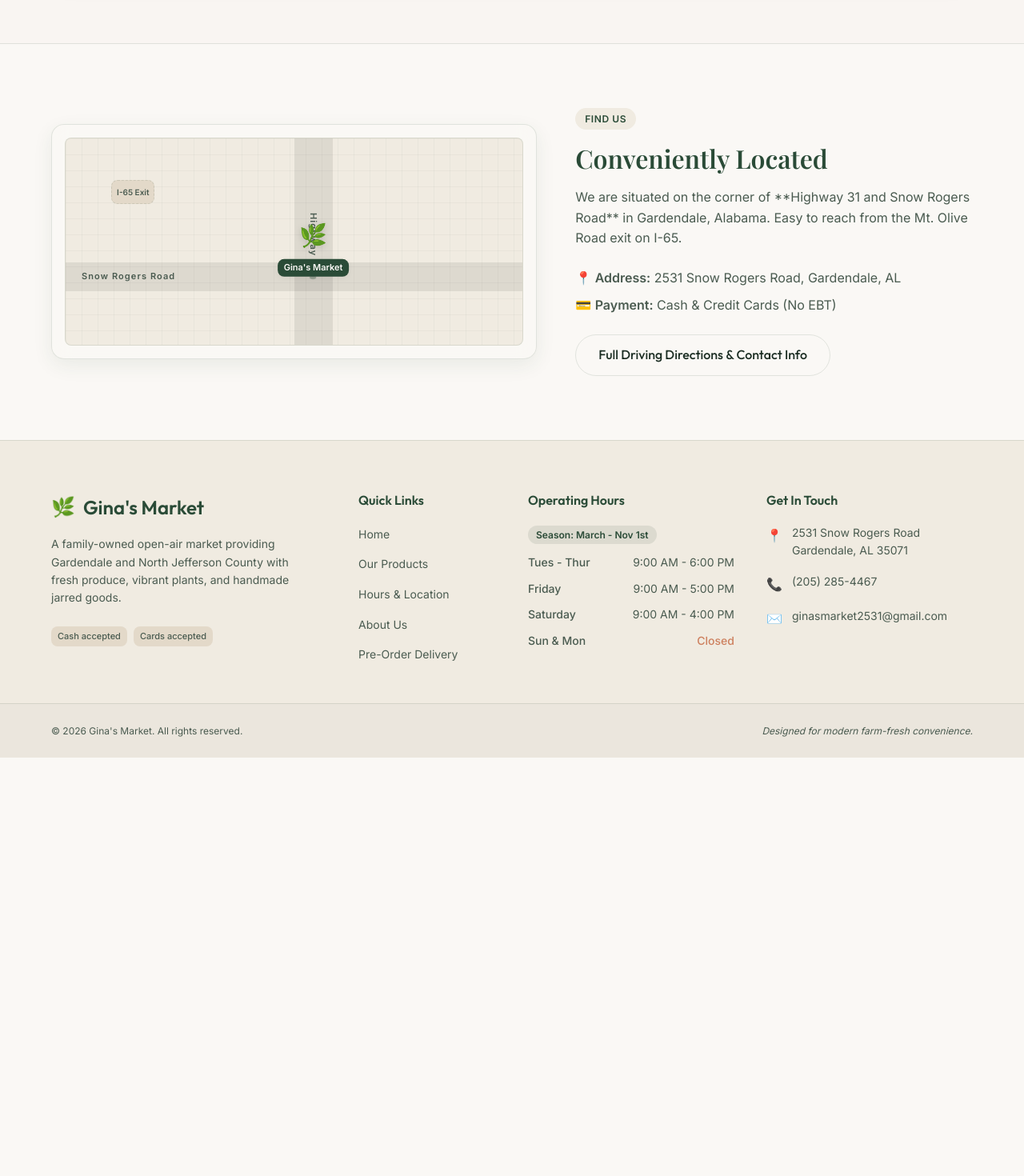
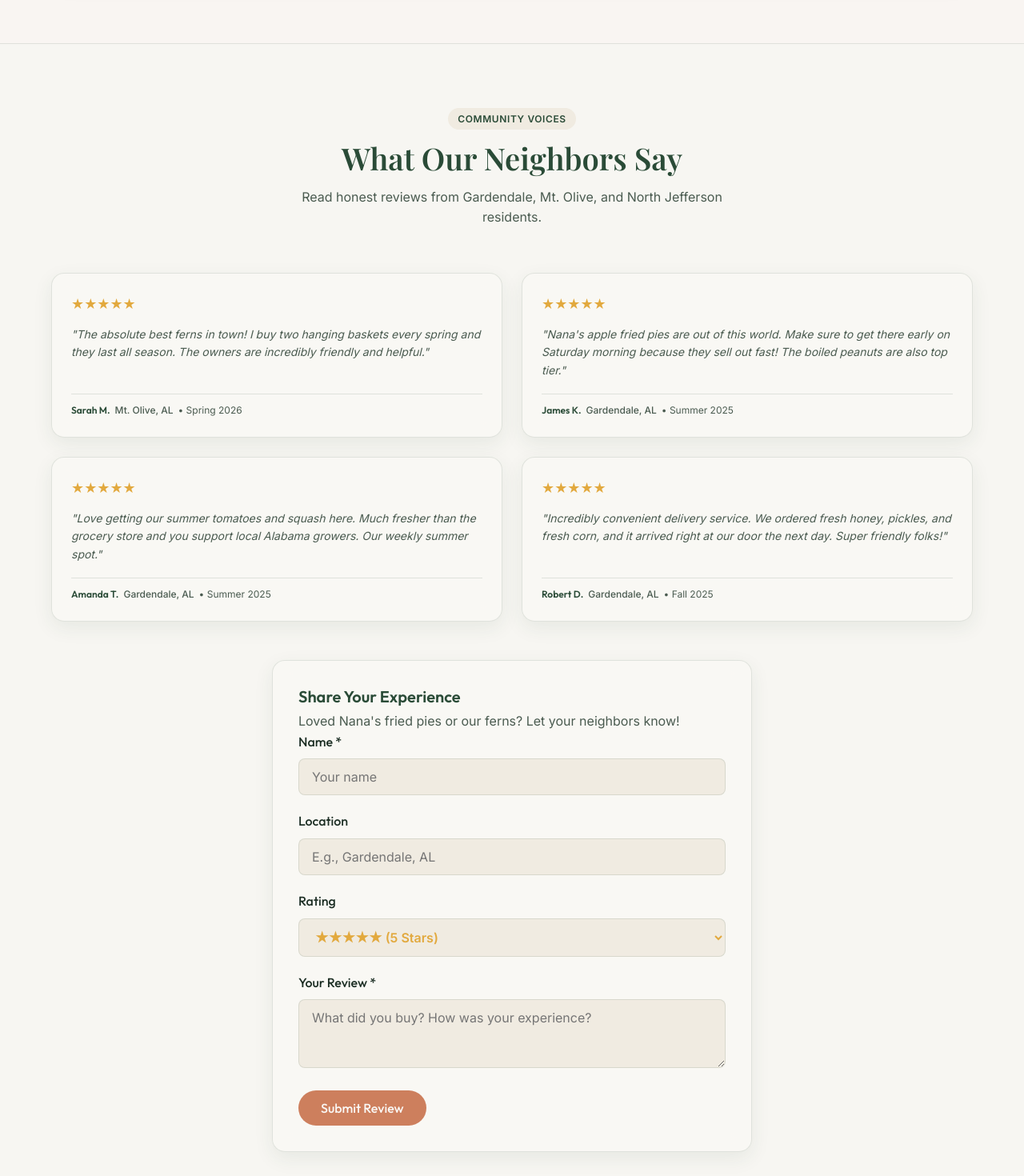
Before and after one commit to Nyxzyy/Gina-market, a Vue app: page / in a window 1280 px wide. Shown: the part 2720-4190 px from the top of the page at 80% size. Before the commit the page ends 3667 px from the top, so only its background shows below. Built offline with nearby package versions, Linux system fonts and the light colour scheme; a web font is replaced by a local one.

Commit message:
feat: embed real google maps and add customer reviews section

```diff
--- a/src/views/ContactView.vue
+++ b/src/views/ContactView.vue
@@ -99,18 +99,18 @@ const resetForm = () => {
 
         <!-- Map & Contact Form -->
         <div class="interactive-column">
-          <!-- Illustrative Map Block -->
+          <!-- Real Google Map Embed -->
           <div class="map-card glass-card">
-            <div class="mock-map">
-              <div class="map-grid-lines"></div>
-              <div class="highway-hwy31">Highway 31</div>
-              <div class="road-snowrogers">Snow Rogers Road</div>
-              <div class="highway-i65">I-65 Exit</div>
-              <div class="map-pin">
-                <span class="pin-dot">🌿</span>
-                <span class="pin-pulse"></span>
-                <div class="pin-tooltip">Gina's Market</div>
-              </div>
+            <div class="map-iframe-container">
+              <iframe
+                width="100%"
+                height="280"
+                style="border:0;"
+                loading="lazy"
+                allowfullscreen
+                referrerpolicy="no-referrer-when-downgrade"
+                src="https://maps.google.com/maps?q=2531%20Snow%20Rogers%20Road,%20Gardendale,%20AL%2035071&t=&z=15&ie=UTF8&iwloc=&output=embed"
+              ></iframe>
             </div>
             <a href="https://maps.google.com/?q=2531+Snow+Rogers+Road,+Gardendale,+AL+35071" target="_blank" rel="noopener noreferrer" class="btn btn-secondary w-full" id="btn-contact-external-map">
               Open in Google Maps
@@ -336,121 +336,17 @@ const resetForm = () => {
   gap: 16px;
 }
 
-.mock-map {
-  background-color: var(--color-bg-secondary);
-  height: 240px;
+.map-iframe-container {
+  width: 100%;
+  height: 280px;
   border-radius: var(--radius-sm);
-  position: relative;
   overflow: hidden;
   border: 1px solid var(--color-border);
-}
-
-.map-grid-lines {
-  position: absolute;
-  top: 0;
-  left: 0;
-  width: 100%;
-  height: 100%;
-  background-image:
-    linear-gradient(rgba(0,0,0,0.03) 1px, transparent 1px),
-    linear-gradient(90deg, rgba(0,0,0,0.03) 1px, transparent 1px);
-  background-size: 20px 20px;
-}
-
-.highway-hwy31 {
-  position: absolute;
-  left: 50%;
-  top: 0;
-  bottom: 0;
-  width: 48px;
-  background-color: rgba(0,0,0,0.08);
-  display: flex;
-  align-items: center;
-  justify-content: center;
-  writing-mode: vertical-rl;
-  font-size: 11px;
-  font-weight: 600;
-  letter-spacing: 0.1em;
-  color: var(--color-text-secondary);
-}
-
-.road-snowrogers {
-  position: absolute;
-  top: 60%;
-  left: 0;
-  right: 0;
-  height: 36px;
-  background-color: rgba(0,0,0,0.08);
-  display: flex;
-  align-items: center;
-  padding-left: 20px;
-  font-size: 11px;
-  font-weight: 600;
-  letter-spacing: 0.1em;
-  color: var(--color-text-secondary);
-}
-
-.highway-i65 {
-  position: absolute;
-  left: 10%;
-  top: 20%;
-  padding: 6px;
-  background-color: var(--color-bg-tertiary);
-  border-radius: var(--radius-sm);
-  font-size: 10px;
-  font-weight: 600;
-  color: var(--color-text-secondary);
-  border: 1px dashed var(--color-border);
-}
-
-.map-pin {
-  position: absolute;
-  left: calc(50% + 24px);
-  top: calc(60% - 18px);
-  transform: translate(-50%, -50%);
-  display: flex;
-  flex-direction: column;
-  align-items: center;
-  z-index: 10;
-}
-
-.pin-dot {
-  font-size: 28px;
-  filter: drop-shadow(0 2px 4px rgba(0,0,0,0.15));
-  animation: bounce 2s infinite;
-}
-
-.pin-pulse {
-  position: absolute;
-  bottom: -4px;
-  width: 12px;
-  height: 6px;
-  background: rgba(42, 75, 55, 0.4);
-  border-radius: 50%;
-  transform: scale(1);
-  animation: pulse 2s infinite;
-}
-
-.pin-tooltip {
-  background-color: var(--color-brand);
-  color: var(--color-text-light);
-  font-size: 11px;
-  font-weight: 600;
-  padding: 2px 8px;
-  border-radius: var(--radius-sm);
-  margin-top: 4px;
-  white-space: nowrap;
   box-shadow: var(--shadow-sm);
 }
 
-@keyframes bounce {
-  0%, 100% { transform: translateY(0); }
-  50% { transform: translateY(-8px); }
-}
-
-@keyframes pulse {
-  0% { transform: scale(0.6); opacity: 1; }
-  100% { transform: scale(1.6); opacity: 0; }
+.map-iframe-container iframe {
+  display: block;
 }
 
 .form-card {
--- a/src/views/HomeView.vue
+++ b/src/views/HomeView.vue
@@ -40,6 +40,86 @@ const featuredProducts = ref<FeaturedProduct[]>([
     image: 'https://images.unsplash.com/photo-1587049352846-4a222e784d38?auto=format&fit=crop&w=600&q=80'
   }
 ])
+
+// Reviews state
+interface Review {
+  name: string
+  location: string
+  rating: number
+  text: string
+  date: string
+}
+
+const reviews = ref<Review[]>([
+  {
+    name: 'Sarah M.',
+    location: 'Mt. Olive, AL',
+    rating: 5,
+    text: 'The absolute best ferns in town! I buy two hanging baskets every spring and they last all season. The owners are incredibly friendly and helpful.',
+    date: 'Spring 2026'
+  },
+  {
+    name: 'James K.',
+    location: 'Gardendale, AL',
+    rating: 5,
+    text: 'Nana\'s apple fried pies are out of this world. Make sure to get there early on Saturday morning because they sell out fast! The boiled peanuts are also top tier.',
+    date: 'Summer 2025'
+  },
+  {
+    name: 'Amanda T.',
+    location: 'Gardendale, AL',
+    rating: 5,
+    text: 'Love getting our summer tomatoes and squash here. Much fresher than the grocery store and you support local Alabama growers. Our weekly summer spot.',
+    date: 'Summer 2025'
+  },
+  {
+    name: 'Robert D.',
+    location: 'Gardendale, AL',
+    rating: 5,
+    text: 'Incredibly convenient delivery service. We ordered fresh honey, pickles, and fresh corn, and it arrived right at our door the next day. Super friendly folks!',
+    date: 'Fall 2025'
+  }
+])
+
+// Leave a review form state
+const reviewForm = ref({
+  name: '',
+  location: '',
+  rating: 5,
+  text: ''
+})
+const isReviewSubmitted = ref(false)
+const isSubmittingReview = ref(false)
+
+const handleReviewSubmit = () => {
+  if (!reviewForm.value.name || !reviewForm.value.text) {
+    alert('Please fill in your name and review message.')
+    return
+  }
+
+  isSubmittingReview.value = true
+  setTimeout(() => {
+    reviews.value.unshift({
+      name: reviewForm.value.name,
+      location: reviewForm.value.location || 'Local Neighbor',
+      rating: reviewForm.value.rating,
+      text: reviewForm.value.text,
+      date: 'Just now'
+    })
+    isSubmittingReview.value = false
+    isReviewSubmitted.value = true
+  }, 800)
+}
+
+const resetReviewForm = () => {
+  reviewForm.value = {
+    name: '',
+    location: '',
+    rating: 5,
+    text: ''
+  }
+  isReviewSubmitted.value = false
+}
 </script>
 
 <template>
@@ -196,21 +276,117 @@ const featuredProducts = ref<FeaturedProduct[]>([
       </div>
     </section>
 
+    <!-- Reviews Section -->
+    <section class="reviews-section">
+      <div class="container">
+        <div class="section-header">
+          <span class="badge">Community Voices</span>
+          <h2>What Our Neighbors Say</h2>
+          <p>Read honest reviews from Gardendale, Mt. Olive, and North Jefferson residents.</p>
+        </div>
+
+        <div class="reviews-grid">
+          <div v-for="review in reviews" :key="review.name + review.date" class="review-card glass-card">
+            <div class="review-stars">
+              <span v-for="n in review.rating" :key="n">★</span>
+            </div>
+            <p class="review-text">"{{ review.text }}"</p>
+            <div class="review-meta">
+              <span class="review-author">{{ review.name }}</span>
+              <span class="review-location">{{ review.location }}</span>
+              <span class="review-date">• {{ review.date }}</span>
+            </div>
+          </div>
+        </div>
+
+        <!-- Write a Review Form -->
+        <div class="write-review-container glass-card">
+          <div v-if="isReviewSubmitted" class="success-state">
+            <span class="success-icon">💚</span>
+            <h3>Thank You for Your Feedback!</h3>
+            <p>Your review has been successfully added to our community board. We appreciate your support!</p>
+            <button @click="resetReviewForm" class="btn btn-primary" id="btn-review-reset">Write Another Review</button>
+          </div>
+
+          <form v-else @submit.prevent="handleReviewSubmit" id="form-home-review">
+            <h3>Share Your Experience</h3>
+            <p class="form-desc">Loved Nana's fried pies or our ferns? Let your neighbors know!</p>
+
+            <div class="form-row">
+              <div class="form-group">
+                <label class="form-label" for="review-input-name">Name *</label>
+                <input
+                  id="review-input-name"
+                  type="text"
+                  v-model="reviewForm.name"
+                  class="form-input"
+                  placeholder="Your name"
+                  required
+                />
+              </div>
+              <div class="form-group">
+                <label class="form-label" for="review-input-loc">Location</label>
+                <input
+                  id="review-input-loc"
+                  type="text"
+                  v-model="reviewForm.location"
+                  class="form-input"
+                  placeholder="E.g., Gardendale, AL"
+                />
+              </div>
+            </div>
+
+            <div class="form-group">
+              <label class="form-label" for="review-select-rating">Rating</label>
+              <select id="review-select-rating" v-model="reviewForm.rating" class="form-select rating-select">
+                <option value="5">★★★★★ (5 Stars)</option>
+                <option value="4">★★★★☆ (4 Stars)</option>
+                <option value="3">★★★☆☆ (3 Stars)</option>
+                <option value="2">★★☆☆☆ (2 Stars)</option>
+                <option value="1">★☆☆☆☆ (1 Star)</option>
+              </select>
+            </div>
+
+            <div class="form-group">
+              <label class="form-label" for="review-textarea-text">Your Review *</label>
+              <textarea
+                id="review-textarea-text"
+                v-model="reviewForm.text"
+                class="form-textarea"
+                rows="3"
+                placeholder="What did you buy? How was your experience?"
+                required
+              ></textarea>
+            </div>
+
+            <button
+              type="submit"
+              class="btn btn-accent w-full"
+              :disabled="isSubmittingReview"
+              id="btn-review-submit"
+            >
+              {{ isSubmittingReview ? 'Submitting...' : 'Submit Review' }}
+            </button>
+          </form>
+        </div>
+      </div>
+    </section>
+
     <!-- Location Summary Section -->
     <section class="location-summary-section">
       <div class="container location-grid">
         <div class="location-map-card glass-card">
-          <!-- Illustrative Map Block -->
-          <div class="mock-map">
-            <div class="map-grid-lines"></div>
-            <div class="highway-hwy31">Highway 31</div>
-            <div class="road-snowrogers">Snow Rogers Road</div>
-            <div class="highway-i65">I-65 Exit</div>
-            <div class="map-pin">
-              <span class="pin-dot">🌿</span>
-              <span class="pin-pulse"></span>
-              <div class="pin-tooltip">Gina's Market</div>
-            </div>
+          <!-- Real Google Map Embed -->
+          <div class="map-iframe-container">
+            <iframe
+              width="100%"
+              height="260"
+              style="border:0;"
+              loading="lazy"
+              allowfullscreen
+              referrerpolicy="no-referrer-when-downgrade"
+              src="https://maps.google.com/maps?q=2531%20Snow%20Rogers%20Road,%20Gardendale,%20AL%2035071&t=&z=15&ie=UTF8&iwloc=&output=embed"
+            ></iframe>
           </div>
         </div>
         <div class="location-text">
@@ -652,6 +828,107 @@ const featuredProducts = ref<FeaturedProduct[]>([
   font-size: 11px;
 }
 
+/* Reviews Section */
+.reviews-section {
+  padding: 80px 0;
+  background-color: rgba(42, 75, 55, 0.01);
+  border-bottom: 1px solid var(--color-border);
+}
+
+.reviews-grid {
+  display: grid;
+  grid-template-columns: 1fr;
+  gap: 24px;
+  margin-bottom: 48px;
+}
+
+@media (min-width: 768px) {
+  .reviews-grid {
+    grid-template-columns: 1fr 1fr;
+  }
+}
+
+.review-card {
+  display: flex;
+  flex-direction: column;
+  gap: 12px;
+}
+
+.review-stars {
+  color: var(--color-honey);
+  font-size: 18px;
+}
+
+.review-text {
+  font-style: italic;
+  font-size: 14px;
+  line-height: 1.6;
+  color: var(--color-text-secondary);
+  flex-grow: 1;
+}
+
+.review-meta {
+  display: flex;
+  flex-wrap: wrap;
+  align-items: center;
+  gap: 6px;
+  font-size: 12px;
+  color: var(--color-text-secondary);
+  margin-top: 6px;
+  border-top: 1px solid var(--color-border);
+  padding-top: 10px;
+}
+
+.review-author {
+  font-family: var(--font-display);
+  font-weight: 600;
+  color: var(--color-brand);
+}
+
+.review-location {
+  font-weight: 500;
+}
+
+.write-review-container {
+  max-width: 600px;
+  margin: 48px auto 0;
+  padding: 32px;
+}
+
+.write-review-container h3 {
+  font-size: 20px;
+  color: var(--color-brand);
+  margin-bottom: 6px;
+}
+
+.rating-select {
+  color: var(--color-honey);
+  font-weight: 600;
+}
+
+.success-state {
+  text-align: center;
+  padding: 32px 16px;
+  display: flex;
+  flex-direction: column;
+  align-items: center;
+  gap: 16px;
+}
+
+.success-icon {
+  font-size: 64px;
+}
+
+.success-state h3 {
+  color: var(--color-brand);
+  font-size: 24px;
+}
+
+.success-state p {
+  margin-bottom: 16px;
+  font-size: 14px;
+}
+
 /* Location Summary */
 .location-summary-section {
   padding: 80px 0;
@@ -674,121 +951,17 @@ const featuredProducts = ref<FeaturedProduct[]>([
   padding: 16px;
 }
 
-.mock-map {
-  background-color: var(--color-bg-secondary);
+.map-iframe-container {
+  width: 100%;
   height: 260px;
   border-radius: var(--radius-sm);
-  position: relative;
   overflow: hidden;
   border: 1px solid var(--color-border);
-}
-
-.map-grid-lines {
-  position: absolute;
-  top: 0;
-  left: 0;
-  width: 100%;
-  height: 100%;
-  background-image:
-    linear-gradient(rgba(0,0,0,0.03) 1px, transparent 1px),
-    linear-gradient(90deg, rgba(0,0,0,0.03) 1px, transparent 1px);
-  background-size: 20px 20px;
-}
-
-.highway-hwy31 {
-  position: absolute;
-  left: 50%;
-  top: 0;
-  bottom: 0;
-  width: 48px;
-  background-color: rgba(0,0,0,0.08);
-  display: flex;
-  align-items: center;
-  justify-content: center;
-  writing-mode: vertical-rl;
-  font-size: 11px;
-  font-weight: 600;
-  letter-spacing: 0.1em;
-  color: var(--color-text-secondary);
-}
-
-.road-snowrogers {
-  position: absolute;
-  top: 60%;
-  left: 0;
-  right: 0;
-  height: 36px;
-  background-color: rgba(0,0,0,0.08);
-  display: flex;
-  align-items: center;
-  padding-left: 20px;
-  font-size: 11px;
-  font-weight: 600;
-  letter-spacing: 0.1em;
-  color: var(--color-text-secondary);
-}
-
-.highway-i65 {
-  position: absolute;
-  left: 10%;
-  top: 20%;
-  padding: 6px;
-  background-color: var(--color-bg-tertiary);
-  border-radius: var(--radius-sm);
-  font-size: 10px;
-  font-weight: 600;
-  color: var(--color-text-secondary);
-  border: 1px dashed var(--color-border);
-}
-
-.map-pin {
-  position: absolute;
-  left: calc(50% + 24px);
-  top: calc(60% - 18px);
-  transform: translate(-50%, -50%);
-  display: flex;
-  flex-direction: column;
-  align-items: center;
-  z-index: 10;
-}
-
-.pin-dot {
-  font-size: 28px;
-  filter: drop-shadow(0 2px 4px rgba(0,0,0,0.15));
-  animation: bounce 2s infinite;
-}
-
-.pin-pulse {
-  position: absolute;
-  bottom: -4px;
-  width: 12px;
-  height: 6px;
-  background: rgba(42, 75, 55, 0.4);
-  border-radius: 50%;
-  transform: scale(1);
-  animation: pulse 2s infinite;
-}
-
-.pin-tooltip {
-  background-color: var(--color-brand);
-  color: var(--color-text-light);
-  font-size: 11px;
-  font-weight: 600;
-  padding: 2px 8px;
-  border-radius: var(--radius-sm);
-  margin-top: 4px;
-  white-space: nowrap;
   box-shadow: var(--shadow-sm);
 }
 
-@keyframes bounce {
-  0%, 100% { transform: translateY(0); }
-  50% { transform: translateY(-8px); }
-}
-
-@keyframes pulse {
-  0% { transform: scale(0.6); opacity: 1; }
-  100% { transform: scale(1.6); opacity: 0; }
+.map-iframe-container iframe {
+  display: block;
 }
 
 .location-text {
```
